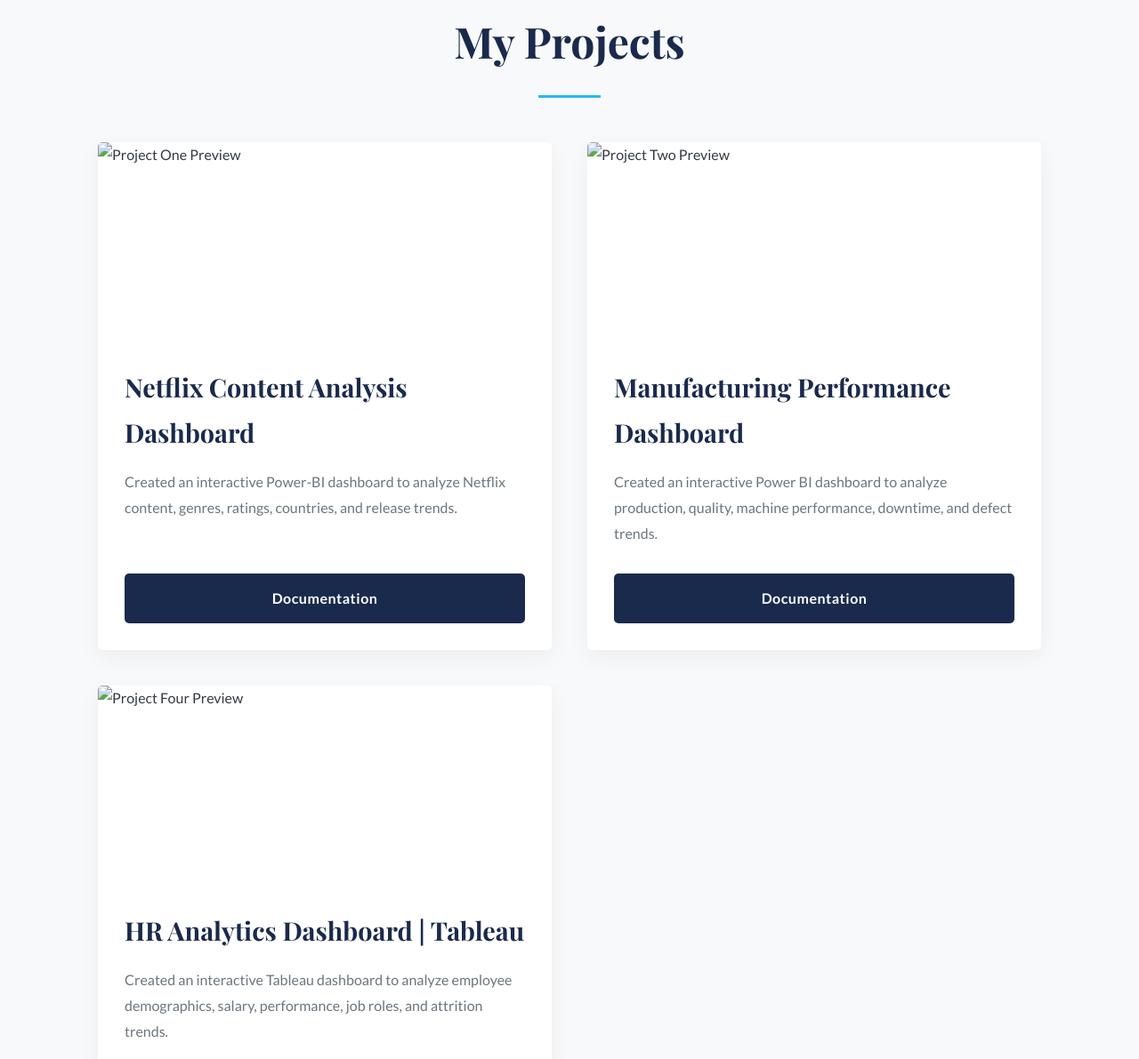
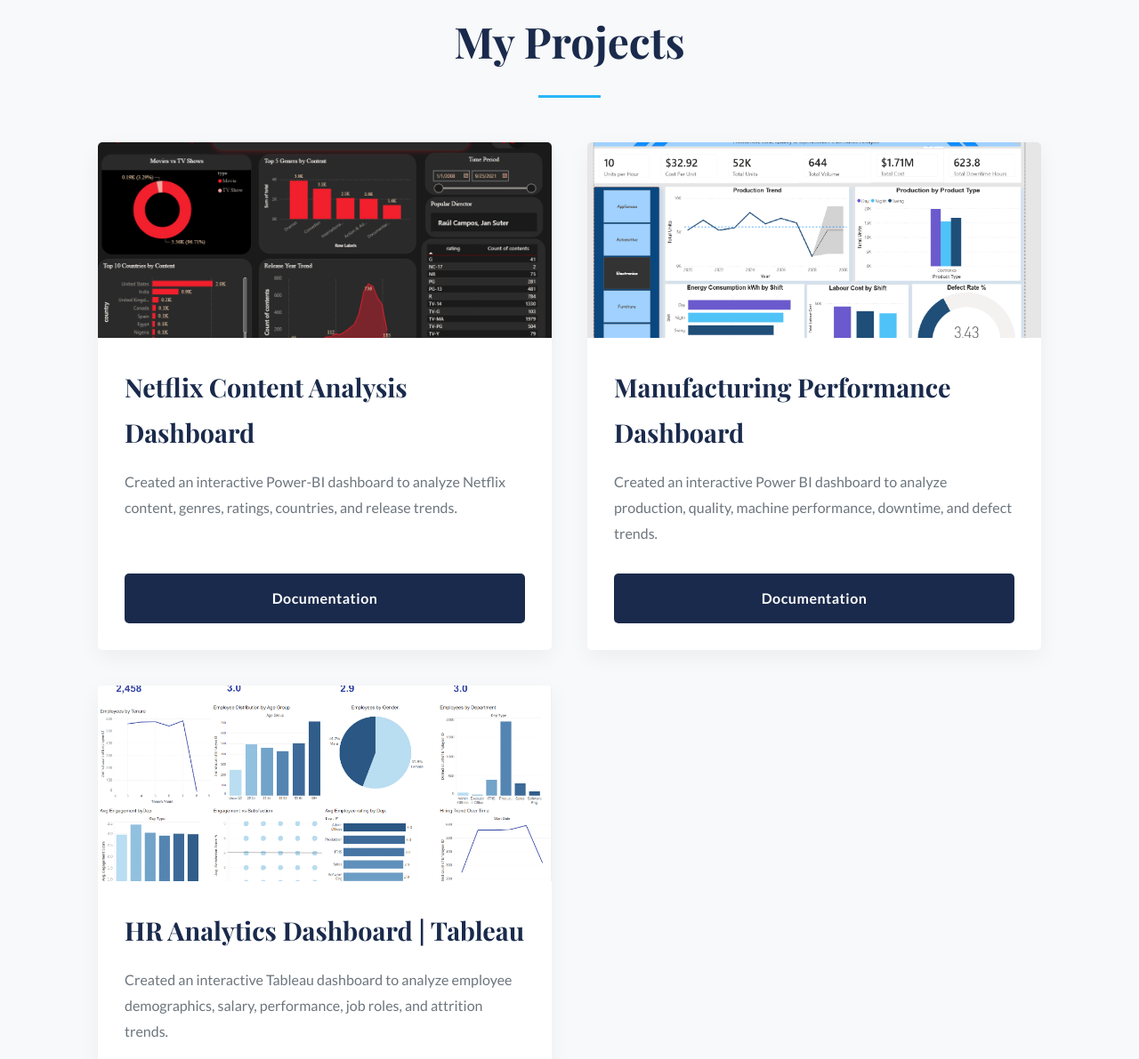
Before and after one commit to HarshanaPramodaya/HarshanaPramodaya.github.io, a plain HTML site: page index.html in a window 1280 px wide. Shown: the part 1189-2380 px from the top of the page at 89% size. Drawn offline with nearby package versions, Linux system fonts and the light colour scheme.

Commit message:
Update index.html

```diff
--- a/index.html
+++ b/index.html
@@ -57,7 +57,7 @@
         <h2>About Me</h2>
         <div class="about-content">
             <!--💡UPDATE: Change the image to your own profile photo in assets/images/-->
-            <img src="assets/ManujayaHirushashiPhotography--2.jpg" alt="Your Name" class="profile-photo">
+            <img src="assets/ManujayaHirushashiPhotography--2.JPG.jpeg" alt="Your Name" class="profile-photo">
             <div class="about-text">
                 <!--💡UPDATE: Write your own 'About Me' text here-->
                 <p> Final-year BSc (Hons) Applied Sciences undergraduate at the University of Peradeniya, majoring in Mathematics, with an interest in finance and data analysis. Skilled in Excel and Power BI, with experience in data-driven academic projects. Motivated and detail-oriented, seeking opportunities in finance or data analyst roles to apply analytical and problem-solving skills.</p>
@@ -77,7 +77,7 @@
             <!-- Project 1 -->
              <div class="project-card">
                 <!--💡UPDATE: Add a preview image of your project to assets/images/ -->
-                <img src="assets/images/project-placeholder-1.jpg" alt="Project One Preview">
+                <img src="assets/netflix.png" alt="Project One Preview">
                 <div class="project-card-content">
                     <h3>Netflix Content Analysis Dashboard</h3>
                     <p>Created an interactive Power-BI dashboard to analyze Netflix content, genres, ratings, countries, and release trends.</p>
@@ -92,7 +92,7 @@
 
             <!-- Project 2 -->
             <div class="project-card">
-                <img src="assets/images/project-placeholder-2.jpg" alt="Project Two Preview">
+                <img src="assets/manufac.png" alt="Project Two Preview">
                 <div class="project-card-content">
                     <h3>Manufacturing Performance Dashboard</h3>
                     <p>Created an interactive Power BI dashboard to analyze production, quality, machine performance, downtime, and defect trends.</p>
@@ -117,7 +117,7 @@
 
             <!-- Project 4 -->
              <div class="project-card">
-                <img src="assets/images/project-placeholder-4.jpg" alt="Project Four Preview">
+                <img src="assets/tablue.png" alt="Project Four Preview">
                 <div class="project-card-content">
                     <h3>HR Analytics Dashboard | Tableau</h3>
                     <p>Created an interactive Tableau dashboard to analyze employee demographics, salary, performance, job roles, and attrition trends.</p>
```
